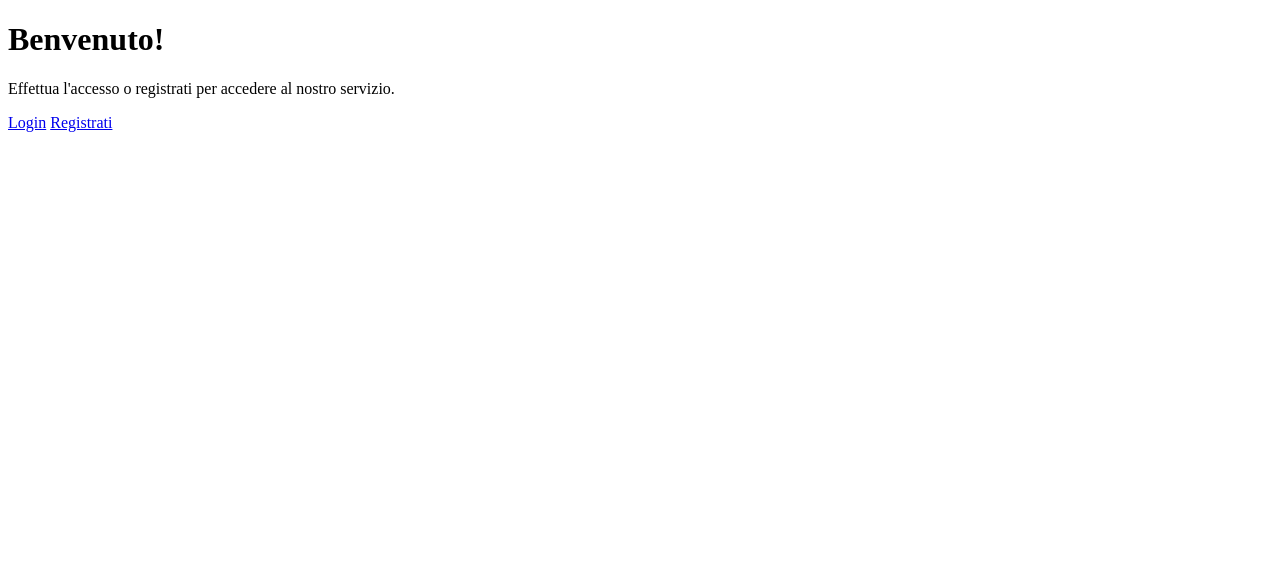
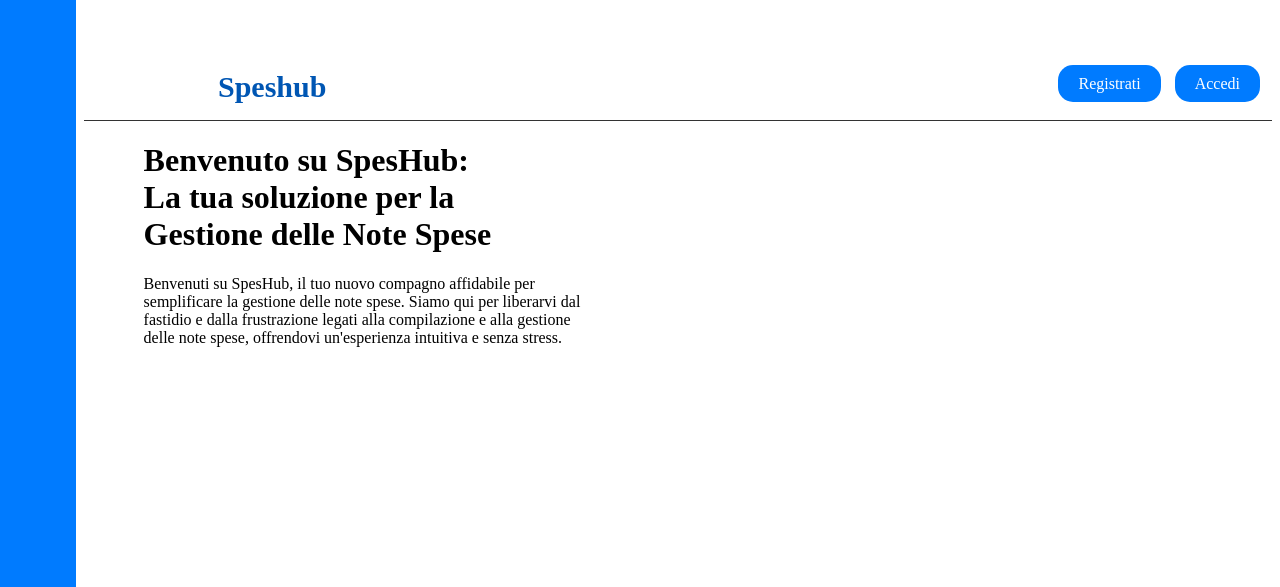
Before and after one commit to StefanoPezzetta/note-spese-tpi, a PHP site: page /note_spese/index.php in a window 1280 px wide. Shown: the top 587 px of the page. Run offline with PHP 8.4, Linux system fonts and the light colour scheme.

Commit message:
Add files via upload

```diff
--- /dev/null
+++ b/note_spese/index.css
@@ -0,0 +1,90 @@
+.title {
+  position: absolute;
+  top: -50px; /* Regola la distanza dal top */
+  left: 150px;
+}
+
+.logo {
+  font-size: 30px;
+  font-weight: bold;
+  margin: 0;
+  color: #0056b3;
+}
+
+
+
+.container::before {
+  content: "";
+  position: fixed;
+  top: 0;
+  left: 0;
+  width: 2cm;
+  height: 100vh; /* Altezza pari all'altezza della finestra visualizzata */
+  background-color: #007bff; /* Colore azzurro */
+}
+
+.button-container {
+  position: fixed;
+  top: 75px;
+  right: 20px;
+  z-index: 1000; /* Assicura che i bottoni siano sopra gli altri contenuti */
+}
+
+.container {
+  max-width: 100%;
+  margin: 0 auto;
+  padding-left: 2cm; /* Spazio per la linea verticale */
+  text-align: left; /* Allinea il testo a sinistra */
+  position: relative;
+}
+
+
+
+.separatore {
+  margin-top: 120px; /* Posizionamento più in basso */
+  border: none; /* Rimuove il bordo predefinito */
+  height: 1px; /* Altezza della linea */
+  width: 100%;
+  background-color: #333; /* Colore della linea */
+}
+
+.button {
+  padding: 10px 20px;
+  margin-left: 10px;
+  background-color: #007bff;
+  color: #fff;
+  text-decoration: none;
+  border-radius: 15px;
+}
+
+.button:hover {
+  background-color: #0056b3;
+}
+
+.container p {
+  text-align: left; /* Allinea il testo a sinistra */
+  max-width: 450px; /* Larghezza massima del testo */
+  margin-left: 60px; /* Rimuove il margine sinistro automatico */
+}
+
+.container h1{
+  text-align: left; /* Allinea il testo a sinistra */
+  max-width: 350px; /* Larghezza massima del testo */
+  margin-left: 60px; /* Rimuove il margine sinistro automatico */
+
+}
+
+
+
+
+@media screen and (max-width: 600px) {
+  .container {
+    padding: 10px;
+  }
+
+
+  .button {
+    display: block;
+    margin: 0 auto 10px;
+  }
+}
--- a/note_spese/index.php
+++ b/note_spese/index.php
@@ -4,13 +4,22 @@
     <meta charset="UTF-8">
     <meta name="viewport" content="width=device-width, initial-scale=1.0">
     <title>Benvenuto</title>
+    <link rel="stylesheet" href="index.css">
 </head>
 <body>
     <div class="container">
-        <h1>Benvenuto!</h1>
-        <p>Effettua l'accesso o registrati per accedere al nostro servizio.</p>
-        <a href="login.php" class="button">Login</a>
-        <a href="registrazione.php" class="button">Registrati</a>
+        <div class="title">
+            <p class="logo">Speshub</p>
+        </div>
+        <div class="button-container">
+            <a href="registrazione.php" class="button">Registrati</a>
+            <a href="login.php" class="button">Accedi</a>
+        </div>
+        <hr class="separatore"> <!-- Linea orizzontale con classe "separatore" -->
+        <div class="content">
+            <h1 class="left-align">Benvenuto su SpesHub: La tua soluzione per la Gestione delle Note Spese</h1>
+            <p class="left-align">Benvenuti su SpesHub, il tuo nuovo compagno affidabile per semplificare la gestione delle note spese. Siamo qui per liberarvi dal fastidio e dalla frustrazione legati alla compilazione e alla gestione delle note spese, offrendovi un'esperienza intuitiva e senza stress.</p>
+        </div>
     </div>
 </body>
 </html>
```
